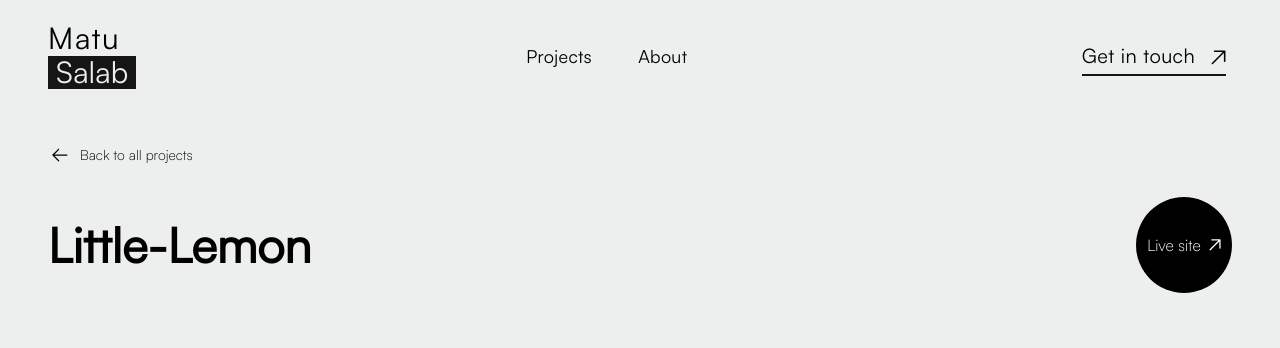
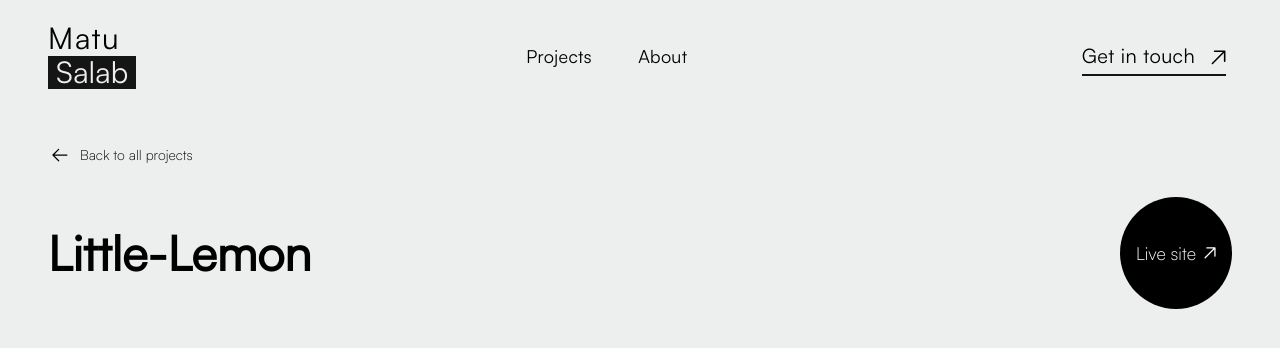
Before and after one commit to matusalab-dev/matusalab.dev, a Next.js app: page /projects/little-lemon in a window 1280 px wide. Shown: the top 348 px of the page. Built offline with nearby package versions, Linux system fonts and the light colour scheme.

Commit message:
add liveUrl link to the projectInfo

```diff
--- a/app/constants/projects.tsx
+++ b/app/constants/projects.tsx
@@ -4,6 +4,7 @@ export interface ProjectInfoType {
   description: string;
   type: string;
   className: string;
+  liveUrl: string;
   [key: string]: any;
 }
 
@@ -14,6 +15,8 @@ export const PROJECT_INFO: ProjectInfoType[] = [
     description: " Furniture E-commerce store",
     type: "Custom Store-front Shopify as headless CMS",
     className: "lg:col-[1/5]",
+
+    liveUrl: "https://www.room-ecommerce.pages.dev",
   },
   {
     title: "little-lemon",
@@ -21,6 +24,7 @@ export const PROJECT_INFO: ProjectInfoType[] = [
     description: "restaurant table reservation",
     type: "web app",
     className: "md:col-[1/-1] lg:col-[5/-1]",
+    liveUrl: "https://www.room-ecommerce.pages.dev",
   },
   {
     title: "loopstudios",
@@ -28,6 +32,7 @@ export const PROJECT_INFO: ProjectInfoType[] = [
     description: "Eye catching Marketing Landing page",
     type: "Landing page",
     className: "lg:col-[3/-1]",
+    liveUrl: "https://www.room-ecommerce.pages.dev",
   },
   {
     title: "sunnyside",
@@ -35,6 +40,7 @@ export const PROJECT_INFO: ProjectInfoType[] = [
     description: "high converting landing page",
     type: "landing page",
     className: "lg:col-[1/5]",
+    liveUrl: "https://www.room-ecommerce.pages.dev",
   },
 
   // {
@@ -43,5 +49,6 @@ export const PROJECT_INFO: ProjectInfoType[] = [
   //   description: "Headless Commerce Setup",
   //   type: "Custom Store-front Shopify as headless CMS",
   //   className: "w-full lg:col-[5/-1]",
+  // liveUrl:'https://www.room-ecommerce.pages.dev'
   // },
 ];
--- a/app/projects/[slug]/page.tsx
+++ b/app/projects/[slug]/page.tsx
@@ -36,11 +36,11 @@ const Projects = ({ backLink = "../#project", params }: PageProps) => {
           Back to all projects
         </Link>
         <div className="flex justify-between items-center">
-          <h1 className="capitalize text-5xl font-black">{slug}</h1>
+          <h1 className="capitalize text-3xl sm:text-5xl font-black">{slug}</h1>
           <Link
             href="www.room-ecommerce.pages.dev"
             target="_blank"
-            className="text-[1rem] text-white w-24 h-24 flex justify-center items-center gap-2 rounded-full bg-black"
+            className="text-[1rem] text-white w-24 h-24 sm:w-28 sm:h-28 sm:text-lg flex justify-center items-center gap-2 rounded-full bg-black"
           >
             Live site
             <ArrowVector color="white" width="12" height="12" />
```
